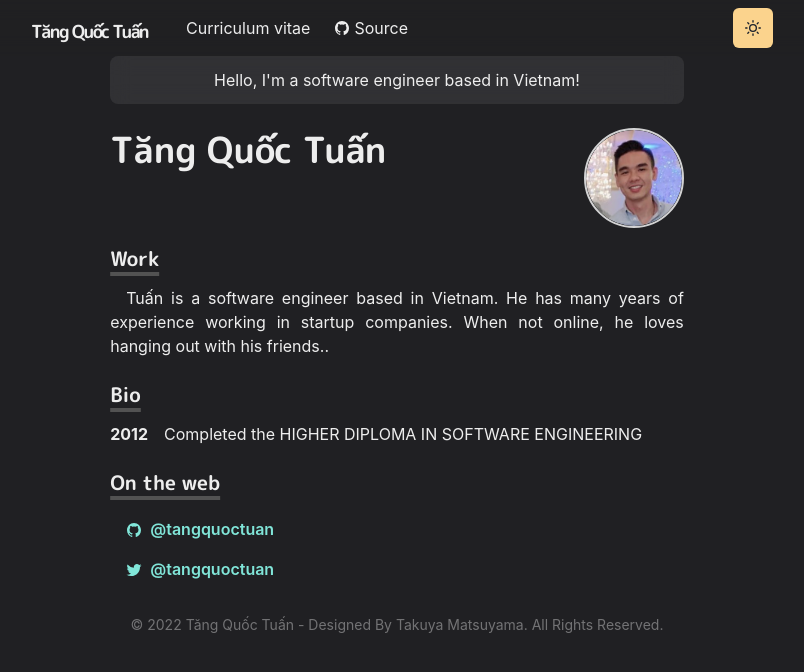
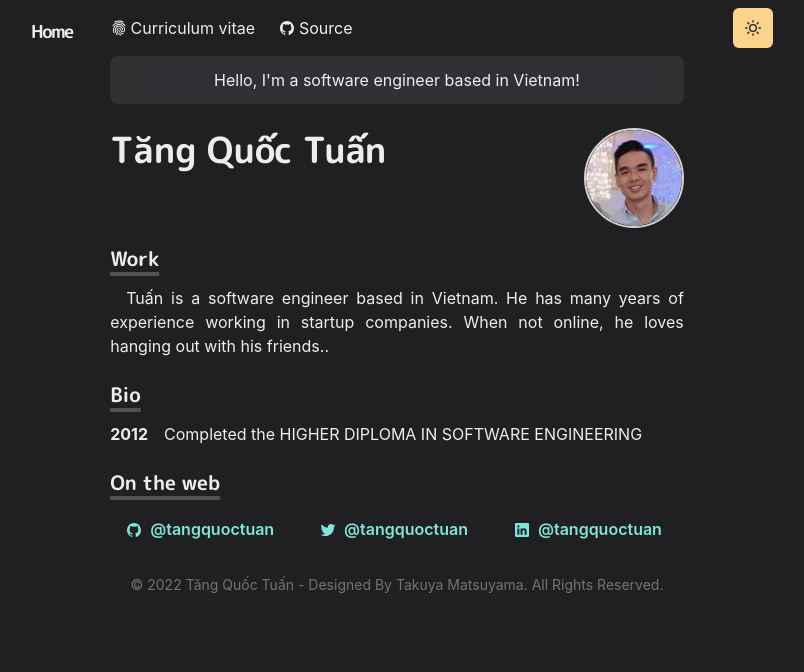
Before and after one commit to tangquoctuan/tangquoctuan-portfolio, a Next.js app: page / in a window 1280 px wide. Shown: the top 672 px of the page, without its empty margins (243-1047 px from the left). Built offline with nearby package versions, Linux system fonts and the light colour scheme.

Commit message:
markup portfolio

```diff
--- a/components/logo.js
+++ b/components/logo.js
@@ -35,7 +35,7 @@ const Logo = () => {
             fontWeight="bold"
             ml={3}
           >
-            Tăng Quốc Tuấn
+            Home
           </Text>
         </LogoBox>
       </a>
--- a/components/navbar.js
+++ b/components/navbar.js
@@ -16,7 +16,7 @@ import {
 } from '@chakra-ui/react'
 import { HamburgerIcon } from '@chakra-ui/icons'
 import ThemeToggleButton from './theme-toggle-button'
-import { IoLogoGithub } from 'react-icons/io5'
+import { IoLogoGithub, IoFingerPrint, IoHome } from 'react-icons/io5';
 
 const LinkItem = ({ href, path, target, children, ...props }) => {
   const active = path === href
@@ -74,7 +74,15 @@ const Navbar = props => {
           {/*<LinkItem href="/works" path={path}>*/}
           {/*  Works*/}
           {/*</LinkItem>*/}
-          <LinkItem href="https://tangquoctuan.github.io/" path={path}>
+          <LinkItem
+              href="https://tangquoctuan.github.io/"
+              path={path}
+              display="inline-flex"
+              alignItems="center"
+              style={{ gap: 4 }}
+              pl={2}
+          >
+            <IoFingerPrint />
             Curriculum vitae
           </LinkItem>
           <LinkItem
@@ -104,12 +112,18 @@ const Navbar = props => {
               />
               <MenuList>
                 <NextLink href="/" passHref>
-                  <MenuItem as={Link}>About</MenuItem>
+                  <MenuItem
+                      as={Link}
+                      icon={<IoHome />}
+                  >
+                    About
+                  </MenuItem>
                 </NextLink>
                 <NextLink href="https://tangquoctuan.github.io/" passHref>
                   <MenuItem
                       as={Link}
                       target="_blank"
+                      icon={<IoFingerPrint />}
                   >
                     Curriculum vitae
                   </MenuItem>
@@ -121,6 +135,7 @@ const Navbar = props => {
                   <MenuItem
                     target="_blank"
                     as={Link}
+                    icon={<IoLogoGithub />}
                   >
                     View Source
                   </MenuItem>
--- a/components/section.js
+++ b/components/section.js
@@ -7,12 +7,12 @@ const StyledDiv = chakra(motion.div, {
   }
 })
 
-const Section = ({ children, delay = 0 }) => (
+const Section = ({ children, delay = 0, mb = 6 }) => (
   <StyledDiv
     initial={{ y: 10, opacity: 0 }}
     animate={{ y: 0, opacity: 1 }}
     transition={{ duration: 0.8, delay }}
-    mb={6}
+    mb={mb}
   >
     {children}
   </StyledDiv>
--- a/pages/index.js
+++ b/pages/index.js
@@ -5,10 +5,9 @@ import {
   Heading,
   Box,
   Button,
-  List,
-  ListItem,
   useColorModeValue,
-  chakra
+  chakra,
+  SimpleGrid
 } from '@chakra-ui/react'
 // import { ChevronRightIcon } from '@chakra-ui/icons'
 import Paragraph from '../components/paragraph'
@@ -16,7 +15,7 @@ import { BioSection, BioYear } from '../components/bio'
 import Layout from '../components/layouts/article'
 import Section from '../components/section'
 // import { GridItem } from '../components/grid-item'
-import { IoLogoTwitter, IoLogoGithub } from 'react-icons/io5'
+import { IoLogoTwitter, IoLogoGithub, IoLogoLinkedin } from 'react-icons/io5'
 // import thumbYouTube from '../public/images/links/youtube.png'
 // import thumbInkdrop from '../public/images/works/inkdrop_eyecatch.png'
 import Image from 'next/image'
@@ -139,8 +138,8 @@ const Home = () => (
         <Heading as="h3" variant="section-title">
           On the web
         </Heading>
-        <List>
-          <ListItem>
+        <SimpleGrid columns={[1, 2, 3]} gap={2}>
+          <Section mb={0}>
             <Link href="https://github.com/tangquoctuan" target="_blank">
               <Button
                 variant="ghost"
@@ -150,19 +149,8 @@ const Home = () => (
                 @tangquoctuan
               </Button>
             </Link>
-          </ListItem>
-          {/*<ListItem>*/}
-          {/*  <Link href="https://twitter.com/inkdrop_app" target="_blank">*/}
-          {/*    <Button*/}
-          {/*      variant="ghost"*/}
-          {/*      colorScheme="teal"*/}
-          {/*      leftIcon={<IoLogoTwitter />}*/}
-          {/*    >*/}
-          {/*      @inkdrop_app (English)*/}
-          {/*    </Button>*/}
-          {/*  </Link>*/}
-          {/*</ListItem>*/}
-          <ListItem>
+          </Section>
+          <Section mb={0}>
             <Link href="https://twitter.com/tangquoctuan" target="_blank">
               <Button
                 variant="ghost"
@@ -172,19 +160,19 @@ const Home = () => (
                 @tangquoctuan
               </Button>
             </Link>
-          </ListItem>
-          {/*<ListItem>*/}
-          {/*  <Link href="https://instagram.com/craftzdog" target="_blank">*/}
-          {/*    <Button*/}
-          {/*      variant="ghost"*/}
-          {/*      colorScheme="teal"*/}
-          {/*      leftIcon={<IoLogoInstagram />}*/}
-          {/*    >*/}
-          {/*      @craftzdog*/}
-          {/*    </Button>*/}
-          {/*  </Link>*/}
-          {/*</ListItem>*/}
-        </List>
+          </Section>
+          <Section mb={0}>
+            <Link href="https://www.linkedin.com/in/tang-quoc-tuan-060b3697/" target="_blank">
+              <Button
+                  variant="ghost"
+                  colorScheme="teal"
+                  leftIcon={<IoLogoLinkedin />}
+              >
+                @tangquoctuan
+              </Button>
+            </Link>
+          </Section>
+        </SimpleGrid>
 
         {/*<SimpleGrid columns={[1, 2, 2]} gap={6}>*/}
         {/*  <GridItem*/}
```
